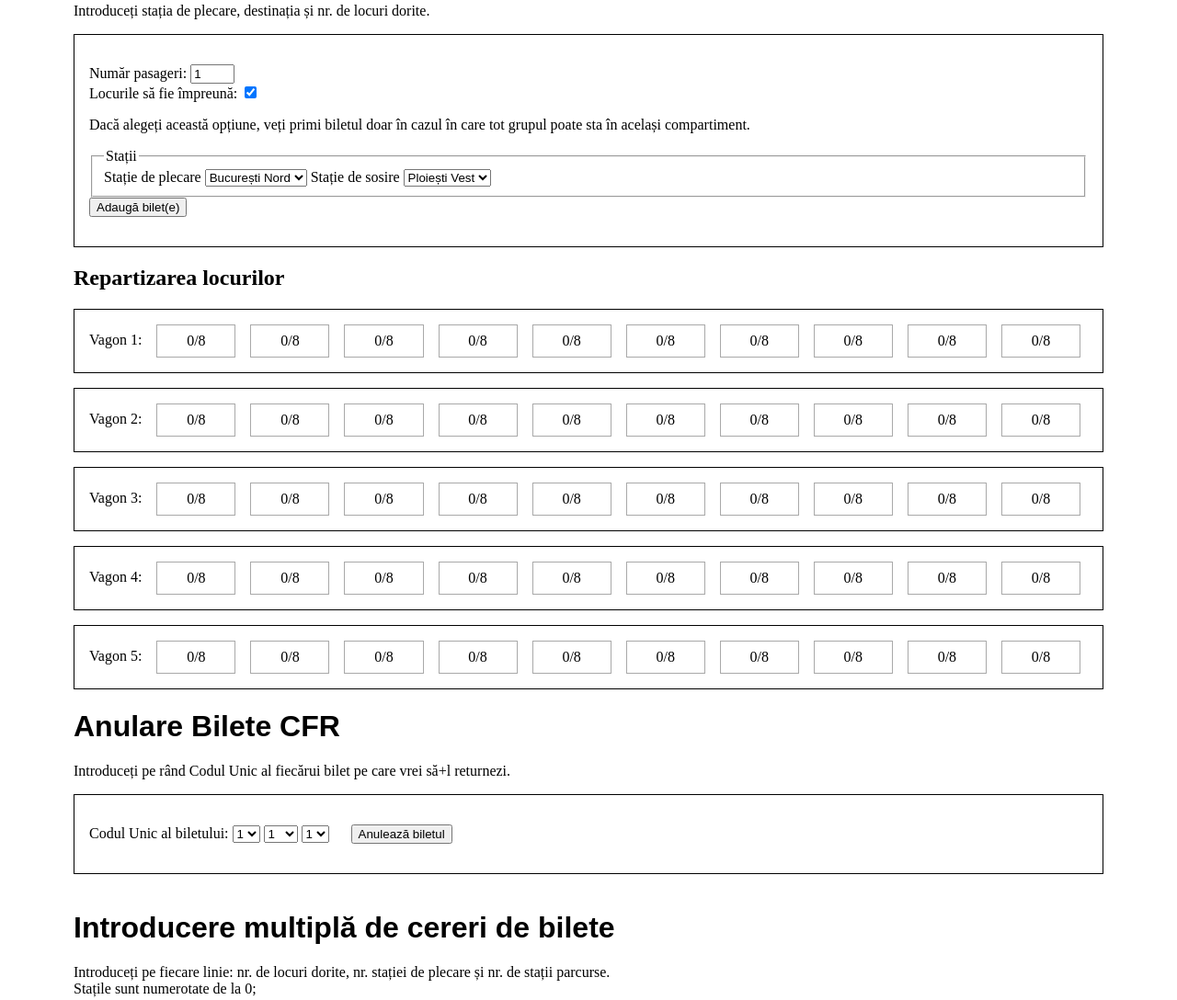
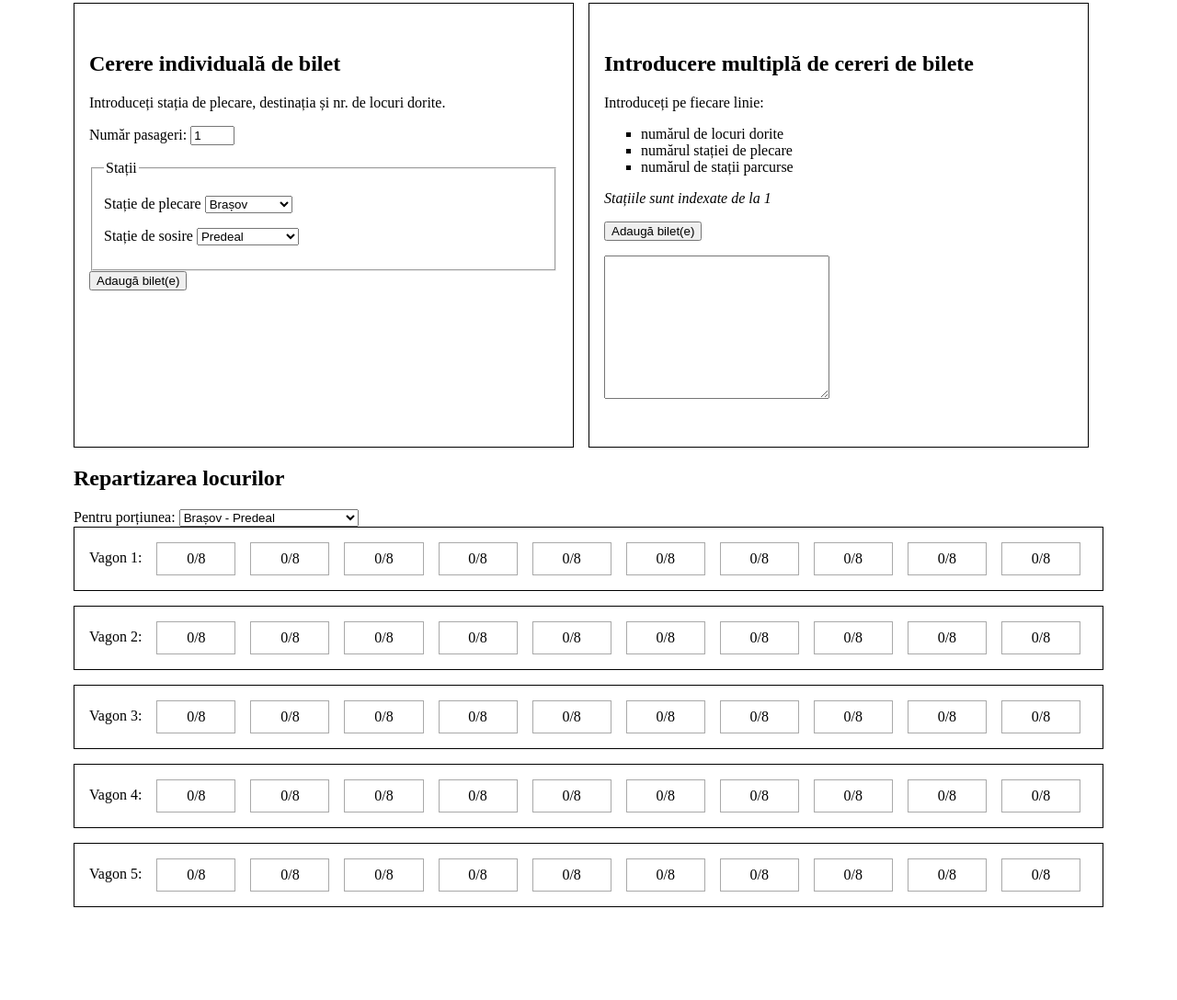
Before and after one commit to Treefold/Bilete-CFR, a plain HTML site: page index.html in a window 1280 px wide. Shown: the part 77-1165 px from the top of the page at 92% size. After the commit the page ends 1080 px from the top, so only its background shows below. Drawn offline with Linux system fonts and the light colour scheme.

Commit message:
Update UI

```diff
--- a/index.html
+++ b/index.html
@@ -10,47 +10,56 @@
     </head>
     <body>
         <h1>Bilete CFR</h1>
+        <div id="ticket-form">
+            <section id="single-ticket-form">
+                <h2>Cerere individuală de bilet</h2>
                 <p>Introduceți stația de plecare, destinația și nr. de locuri dorite.</p>
                 <form onsubmit="addTicket(); return false;">
                     <div>
                         <label for="persons">Număr pasageri:</label>
                         <input id="persons" type="number" min="1" max="5" value="1"/>
                     </div>
-            <div>
-                <label for="group-together">Locurile să fie împreună:</label>
-                <input id="group-together" type="checkbox" checked="true"/>
-                <p>Dacă alegeți această opțiune, veți primi biletul doar în cazul în care tot grupul poate sta în același compartiment.</p>
-            </div>
                     <fieldset>
                         <legend>Stații</legend>
+                        <div>
                             <label for="departure-station">Stație de plecare</label>
                             <select id="departure-station" onchange="dep_arr();"></select>
+                        </div>
+                        <div>
                             <label for="arrival-station">Stație de sosire</label>
                             <select id="arrival-station"></select>
+                        </div>
                     </fieldset>
                     <input id = "submit-ticket" type="submit" value="Adaugă bilet(e)"/>
                 </form>
+            </section>
+            <section id="multiple-ticket-form">
+                <h2>Introducere multiplă de cereri de bilete</h2>
+                <p>Introduceți pe fiecare linie:
+                    <ol>
+                        <li>numărul de locuri dorite</li>
+                        <li>numărul stației de plecare</li>
+                        <li>numărul de stații parcurse</li>
+                    </ol>
+                    <em>Stațiile sunt indexate de la 1</em>
+                </p>
+                <form onsubmit="addAllTickets(); return false;">
+                    <div>
+                        <input id = "submit-all-tickets" type="submit" value="Adaugă bilet(e)"/>
+                    </div>
+                    <div>
+                        <textarea id="tickets" rows="10", cols="28"></textarea>
+                    </div>
+                </form>
+            </section>
+        </div>
         <section>
             <h2>Repartizarea locurilor</h2>
+            <div>
+                <label for="route-section">Pentru porțiunea:</label>
+                <select id="route-section" onchange="updateTrainDisplay()"></select>
+            </div>
             <div id="train"></div>
         </section>
-        <h1>Anulare Bilete CFR</h1>
-        <p>Introduceți pe rând Codul Unic al fiecărui bilet pe care vrei să+l returnezi.</p>
-        <form onsubmit="cancelTicket(); return false;">
-            <span>Codul Unic al biletului: </span>
-            <select id="cancel-wagon"></select>
-            <select id="cancel-compartment"></select>
-            <select id="cancel-seat"></select>
-            &emsp;
-            <input id = "cancel-ticket" type="submit" value="Anulează biletul"/>
-        </form>
-        </br>
-        <h1>Introducere multiplă de cereri de bilete</h1>
-        <p>Introduceți pe fiecare linie: nr. de locuri dorite, nr. stației de plecare și nr. de stații parcurse.</br>Stațile sunt numerotate de la 0;</p>
-        <form onsubmit="addAllTickets(); return false;">
-            <input id = "submit-all-tickets" type="submit" value="Adaugă bilet(e)"/>
-            </br>
-            <textarea id="tickets" rows="10", cols="20"></textarea>
-        </form>
     </body>
 </html>
--- a/main.css
+++ b/main.css
@@ -7,17 +7,39 @@ body {
     margin: 0 auto;
 }
 
+@media (max-width: 72em) {
+    body {
+        margin: 0 1em;
+    }
+}
+
 h1 {
     font-family: sans-serif;
 }
 
-form {
+#ticket-form {
+    display: flex;
+    flex-wrap: wrap;
+}
+
+#ticket-form section {
+    padding: 2em 1em;
     border: 1px solid black;
-    padding: 2em 1em;
+    flex: 1 1 30em;
+    margin-right: 1em;
+}
+
+form div {
+    margin-top: 1em;
+    margin-bottom: 1em;
 }
 
 form div label {
     text-align: center;
+}
+
+ol li {
+    list-style-type: square;
 }
 
 #train {
--- a/main.js
+++ b/main.js
@@ -1,5 +1,8 @@
 const WAGON_COUNT = 5, COMPARTMENTS_PER_WAGON = 10, COMPARTMENT_CAPACITY = 8;
-const STATIONS = ['București Nord', 'Ploiești Vest', 'Câmpina', 'Sinaia', 'Bușteni', 'Azuga', 'Predeal', 'Brașov'];
+const STATIONS = [
+    'Brașov', 'Predeal', 'Azuga', 'Bușteni',
+    'Sinaia', 'Câmpina', 'Ploiești Vest', 'București Nord'
+];
 const STATIONS_NUMBER = STATIONS.length;
 const ROUTE_LENGTH = STATIONS_NUMBER - 1;
 const GROUP_MAX_SIZE = 5;
@@ -169,19 +172,6 @@ class Compartment {
 
 const CFR = new Train;
 
-function formatCompartmentOccupancy(compartment) {
-    const occupiedSeats = COMPARTMENT_CAPACITY - compartment.freeSeats[0];
-    return occupiedSeats + "/" + COMPARTMENT_CAPACITY;
-}
-
-function formatCompartmentGradient(compartment) {
-    const percentFree = compartment.freeSeats[0] / COMPARTMENT_CAPACITY;
-    const percentFull = 1 - percentFree;
-
-    return "linear-gradient(to right, lightgray " + (percentFull * 100) +
-        "%, white " + (percentFull * 100) + "%)";
-}
-
 function cancelTicket() {
     const c_wagon = document.getElementById("cancel-wagon").value;
     const c_compartment = document.getElementById("cancel-compartment").value;
--- a/ui.js
+++ b/ui.js
@@ -1,53 +1,39 @@
+function getStationName(idx) {
+    const stationName = STATIONS[idx];
+    return stationName === undefined ? (idx + 1).toString() : stationName;
+}
+
 // Dep + Arr Select Option
 (function () {
     const dep_st = document.getElementById("departure-station");
     const arr_st = document.getElementById("arrival-station");
     let option = document.createElement('option');
     option.value = 0;
-    option.textContent = (STATIONS[0] === undefined) ? 1 : STATIONS[0];
+    option.textContent = getStationName(0);
     //option.onclick = "dep_arr();";
     dep_st.appendChild(option);
     for (let i = 1; i < STATIONS_NUMBER - 1; ++i) {
         option = document.createElement('option');
         option.value = i;
-        option.textContent = (STATIONS[i] === undefined) ? i + 1 : STATIONS[i];
+        option.textContent = getStationName(i);
         //option.onclick = "dep_arr();";
         dep_st.appendChild(option);
         option = document.createElement('option');
         option.value = i;
-        option.textContent = (STATIONS[i] === undefined) ? i + 1 : STATIONS[i];
+        option.textContent = getStationName(i);
         arr_st.appendChild(option);
     }
     option = document.createElement('option');
     option.value = STATIONS_NUMBER - 1;
-    option.textContent = (STATIONS[STATIONS_NUMBER - 1] === undefined) ? STATIONS_NUMBER : STATIONS[STATIONS_NUMBER - 1];
+    option.textContent = getStationName(STATIONS_NUMBER - 1);
     arr_st.appendChild(option);
-})();
 
-// Cancel Ticket Select Option
-(function () {
-    const c_wagon = document.getElementById("cancel-wagon");
-    for (let i = 0; i < WAGON_COUNT; ++i) {
-        const option = document.createElement('option');
+    const routeSectionEl = document.getElementById("route-section");
+    for (let i = 0; i < STATIONS_NUMBER; ++i) {
+        option = document.createElement('option');
         option.value = i;
-        option.textContent = i + 1;
-        c_wagon.appendChild(option);
-    }
-
-    const c_compartment = document.getElementById("cancel-compartment");
-    for (let i = 0; i < COMPARTMENTS_PER_WAGON; ++i) {
-        const option = document.createElement('option');
-        option.value = i;
-        option.textContent = i + 1;
-        c_compartment.appendChild(option);
-    }
-
-    const c_seat = document.getElementById("cancel-seat");
-    for (let i = 0; i < COMPARTMENT_CAPACITY; ++i) {
-        const option = document.createElement('option');
-        option.value = i;
-        option.textContent = i + 1;
-        c_seat.appendChild(option);
+        option.textContent = getStationName(i) + " - " + getStationName(i + 1);
+        routeSectionEl.appendChild(option);
     }
 })();
 
@@ -66,17 +52,15 @@
         wagonEl.appendChild(wagonNumberEl);
 
         for (let j = 0; j < COMPARTMENTS_PER_WAGON; ++j) {
-            const compartment = wagon.compartments[j];
             const compartmentEl = document.createElement('span');
             compartmentEl.className = "compartment";
-
-            compartmentEl.textContent = formatCompartmentOccupancy(compartment);
-            compartmentEl.style.background = formatCompartmentGradient(compartment);
 
             wagonEl.appendChild(compartmentEl);
         }
         trainEl.appendChild(wagonEl);
     }
+
+    updateTrainDisplay();
 })(CFR);
 
 function addTicket() {
@@ -90,13 +74,35 @@ function addTicket() {
         return;
     }
 
-    // Change train display
+    updateTrainDisplay();
+}
+
+function formatCompartmentOccupancy(compartment, section) {
+    const occupiedSeats = COMPARTMENT_CAPACITY - compartment.freeSeats[section];
+    return occupiedSeats + "/" + COMPARTMENT_CAPACITY;
+}
+
+function formatCompartmentGradient(compartment, section) {
+    const percentFree = compartment.freeSeats[section] / COMPARTMENT_CAPACITY;
+    const percentFull = 1 - percentFree;
+
+    return "linear-gradient(to right, lightgray " + (percentFull * 100) +
+        "%, white " + (percentFull * 100) + "%)";
+}
+
+// Changes the train display to reflect the in-memory data
+function updateTrainDisplay() {
+    const routeSectionEl = document.getElementById("route-section");
+    const section = parseInt(routeSectionEl.value);
+
     let wagons = document.getElementById("train").childNodes;
     for (let i = 0; i < WAGON_COUNT; ++i) {
         let compartments = wagons[i].getElementsByClassName("compartment");
         for (let j = 0; j < COMPARTMENTS_PER_WAGON; ++j) {
-            compartments[j].textContent = formatCompartmentOccupancy(CFR.wagons[i].compartments[j]);
-            compartments[j].style.background = formatCompartmentGradient(CFR.wagons[i].compartments[j]);
+            let wagon = CFR.wagons[i];
+            let compartment = wagon.compartments[j];
+            compartments[j].textContent = formatCompartmentOccupancy(compartment, section);
+            compartments[j].style.background = formatCompartmentGradient(compartment, section);
         }
     }
 }
@@ -107,7 +113,7 @@ function addAllTickets() {
     document.getElementById("tickets").value.split('\n').forEach(function (element) {
         let now = element.trim().split(/\s+/);
         groupSize = parseInt(now[0]);
-        start = parseInt(now[1]);
+        start = parseInt(now[1]) - 1;
         duration = parseInt(now[2]);
         if (isNaN(groupSize) || groupSize < 1 || groupSize > GROUP_MAX_SIZE) { return; }
         if (isNaN(start) || start < 0 || start >= STATIONS_NUMBER - 1) { return; }
@@ -130,13 +136,5 @@ function dep_arr() {
         arr_st[i].style.display = (i < dep_station) ? "none" : "block";
     }
 
-    // Change train display
-    let wagons = document.getElementById("train").childNodes;
-    for (let i = 0; i < WAGON_COUNT; ++i) {
-        let compartments = wagons[i].getElementsByClassName("compartment");
-        for (let j = 0; j < COMPARTMENTS_PER_WAGON; ++j) {
-            compartments[j].textContent = formatCompartmentOccupancy(CFR.wagons[i].compartments[j]);
-            compartments[j].style.background = formatCompartmentGradient(CFR.wagons[i].compartments[j]);
-        }
-    }
+    updateTrainDisplay();
 }
```
Lines whose indentation alone changed are shown as unchanged.
